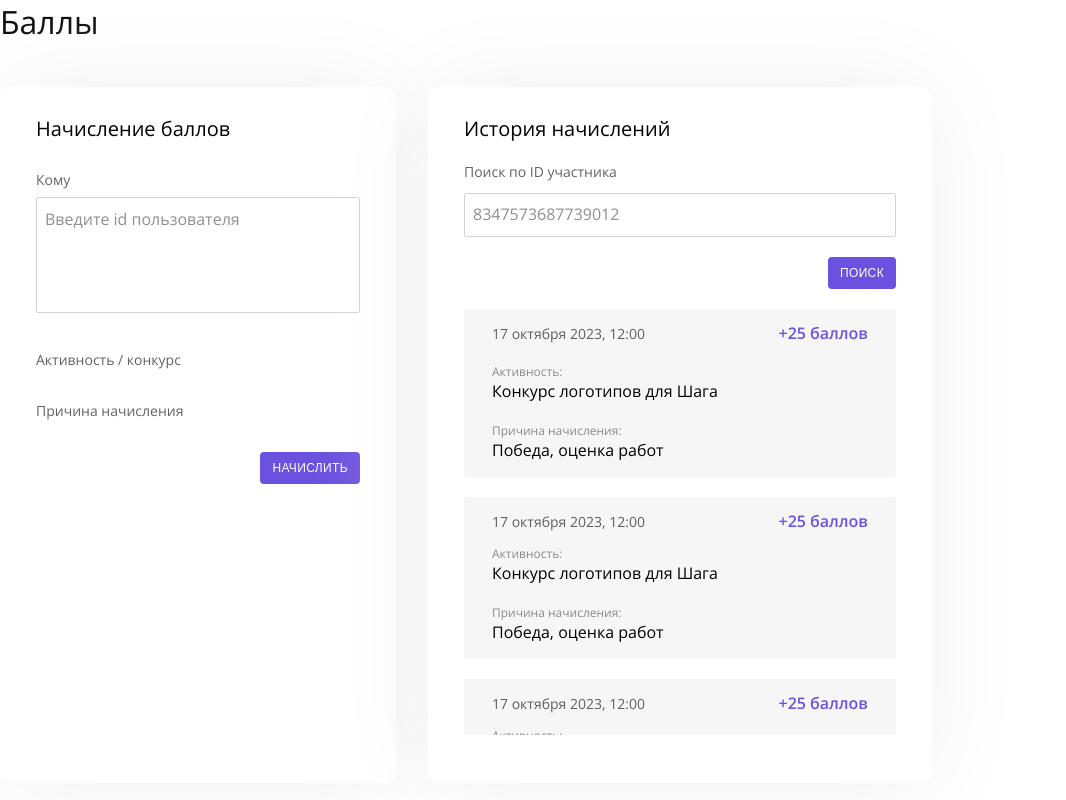
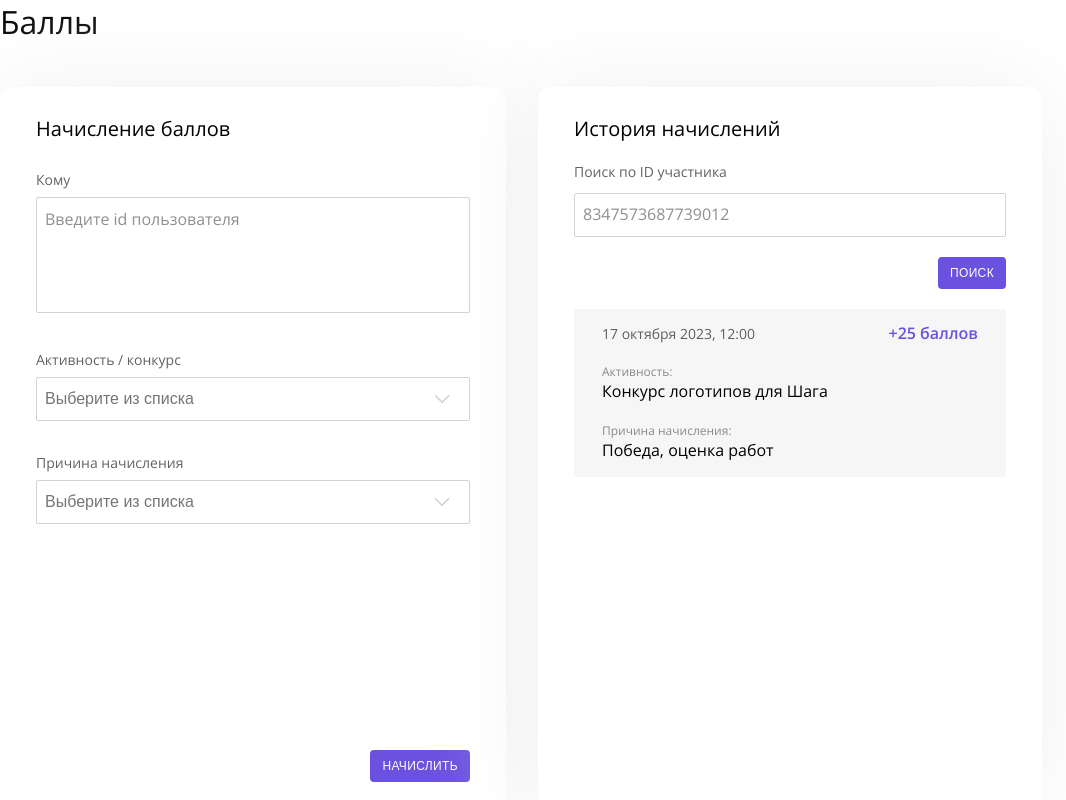
Before and after one commit to valentina-x/clovery.step, a React app: page / in a window 1280 px wide. Shown: the whole page, without its empty margins (0-1066 px from the left). Built offline with nearby package versions, Linux system fonts and the light colour scheme; the HTML template or start-up script is replaced by a standard one.

Commit message:
апгрейд селекта

```diff
--- a/src/Assets/scss/_functions.scss
+++ b/src/Assets/scss/_functions.scss
@@ -15,7 +15,7 @@
 @mixin container($width, $bgcolor) {
 	width: 100%;
 	max-width: remHandler($width);
-	height: remHandler(696);
+	height: remHandler(720);
 	padding: remHandler(28) remHandler(36) remHandler(60);
 	background-color: $bgcolor;
 	box-shadow: 0px remHandler(2) remHandler(100) #F0F0F0;
--- a/src/Components/CustomSelect/index.tsx
+++ b/src/Components/CustomSelect/index.tsx
@@ -1,184 +1,165 @@
-// import React, { useState, useRef, useEffect } from 'react';
-// import './style.scss';
+import React, { useState, useRef, useEffect } from 'react';
+import './style.scss';
 
-// import Input from '../Input/index';
-// import Title from '../Title/index';
+import Input from '../Input/index';
+import Title from '../Title/index';
 
-// interface CustomSelectProps {
-//   items: { value: string; label: string }[]; // Список элементов
-//   type: 'checkbox' | 'radio'; // Тип компонента
-//   onSelect: (selectedItems: string[]) => void; // Функция при выборе элемента
-//   showAdditionalInputs?: boolean;
-// }
+interface CustomSelectProps {
+  nameInputMain: string;
+  items: { value: string; name: string; id: string; text: string; type: string; class?: string }[];
+  // onSelect: (selectedItems: string[]) => void;
+  showAdditionalInputs?: boolean;
+}
 
-// const CustomSelect: React.FC<CustomSelectProps> = ({ items, type, onSelect }) => {
-//   const [selectedItems, setSelectedItems] = useState<string[]>([]);
-//   const selectionRef = useRef<HTMLDivElement>(null);
+const CustomSelect: React.FC<CustomSelectProps> = ({
+  nameInputMain,
+  items,
+  showAdditionalInputs,
+}) => {
+  const [selectedItems, setSelectedItems] = useState<string[]>([]);
+  const selectionRef = useRef<HTMLDivElement>(null);
 
-//   useEffect(() => {
-//     const handleDocumentClick = (event: MouseEvent) => {
-//       const target = event.target as Node;
-//       if (selectionRef.current && !selectionRef.current.contains(target)) {
-//         const input = document.querySelector('.selection__input') as HTMLElement;
-//         const list = document.querySelector('.selection__list') as HTMLElement;
-//         list.classList.remove('active');
-//         input.classList.remove('active');
-//       }
-//     };
+  useEffect(() => {
+    const handleDocumentClick = (event: MouseEvent) => {
+      const target = event.target as Node;
+      if (selectionRef.current && !selectionRef.current.contains(target)) {
+        const input = selectionRef.current.querySelector('.selection__input') as HTMLElement;
+        const list = selectionRef.current.querySelector('.selection__list') as HTMLElement;
+        list.classList.remove('active');
+        input.classList.remove('active');
+      }
+    };
 
-//     document.addEventListener('click', handleDocumentClick);
+    document.addEventListener('click', handleDocumentClick);
 
-//     return () => {
-//       document.removeEventListener('click', handleDocumentClick);
-//     };
-//   }, []);
+    return () => {
+      document.removeEventListener('click', handleDocumentClick);
+    };
+  }, []);
 
-//   const handleClick = (event: React.MouseEvent<HTMLDivElement, MouseEvent>) => {
-//     const input = event.target as HTMLElement;
-//     if (input?.classList.contains('selection__input')) {
-//       input?.classList.toggle('active');
-//       const list = (input.parentElement as HTMLElement).querySelector(
-//         '.selection__list',
-//       ) as HTMLElement;
-//       if (list) {
-//         list.classList.toggle('active');
-//       }
-//     }
-//   };
+  const handleClick = (event: React.MouseEvent<HTMLDivElement, MouseEvent>) => {
+    const input = event.currentTarget as HTMLDivElement;
+    if (input?.classList.contains('selection__input')) {
+      input?.classList.toggle('active');
+      const list = (input.parentElement as HTMLElement).querySelector(
+        '.selection__list',
+      ) as HTMLElement;
+      if (list) {
+        list.classList.toggle('active');
+      }
+    }
+  };
 
-//   const handleLabelClick = (event: React.MouseEvent<HTMLLabelElement, MouseEvent>) => {
-//     const label = event.target as HTMLLabelElement;
-//     const labelText = label.querySelector('span')?.textContent;
-//     if (labelText) {
-//       onSelect((prev) => {
-//         const isAlreadySelected = prev.includes(labelText);
-//         if (isAlreadySelected) {
-//           return prev.filter((item) => item !== labelText);
-//         } else {
-//           return [...prev, labelText];
-//         }
-//       });
+  const handleLabelClick = (event: React.MouseEvent<HTMLLabelElement, MouseEvent>) => {
+    const label = event.target as HTMLLabelElement;
+    const parentLabel = label.parentElement as HTMLElement;
+    const parentList = parentLabel.parentElement as HTMLElement;
+    const labelText = label.querySelector('span')?.textContent;
+    if (labelText) {
+      setSelectedItems((prev) => {
+        const isAlreadySelected = prev.includes(labelText);
+        if (labelText && label.classList.contains('selection__list-item_radio')) {
+          parentLabel.classList.remove('active');
+          (parentList.querySelector('.selection__input') as HTMLElement).classList.remove('active');
+          return isAlreadySelected ? prev : [labelText];
+        } else {
+          return isAlreadySelected
+            ? prev.filter((item) => item !== labelText)
+            : [...prev, labelText];
+        }
+      });
 
-//       onSelect((prev) => {
-//         const input = document.querySelector(
-//           '.selection__input input[name="reason_all"]',
-//         ) as HTMLInputElement;
-//         if (input) {
-//           input.value = prev.join(', ');
-//           input.placeholder = prev.join(', ');
-//         }
-//         return prev;
-//       });
-//     }
+      setSelectedItems((prev) => {
+        const input = parentList.querySelector(
+          `.selection__input input[name='${nameInputMain}']`,
+        ) as HTMLInputElement;
+        if (input) {
+          if (prev.length === 0) {
+            input.value = ''; // Устанавливаем пустую строку, если нет выбранных элементов
+            input.placeholder = 'Выберите из списка'; // Восстанавливаем начальный текст
+          } else {
+            input.value = prev.join(', ');
+            input.placeholder = prev.join(', ');
+          }
+        }
+        return prev;
+      });
+    }
 
-//     if (label.classList.contains('selection__list-item--other')) {
-//       const dopinputs = document.querySelector('.dopinputs') as HTMLElement;
-//       // const inputs: NodeListOf<HTMLInputElement> = dopinputs.querySelectorAll('input');
-//       const list = document.querySelector('.selection__list') as HTMLElement;
-//       list.classList.remove('active');
-//       if (dopinputs.classList.contains('dopinputs_hidden')) {
-//         dopinputs.classList.remove('dopinputs_hidden');
-//         // inputs.forEach((input) => {
-//         //   input.required = true;
-//         // });
-//       } else {
-//         dopinputs.classList.add('dopinputs_hidden');
-//         // inputs.forEach((input) => {
-//         //   input.required = false;
-//         // });
-//       }
-//     }
-//   };
+    if (label.classList.contains('selection__list-item--other')) {
+      const list = label.parentNode as HTMLElement;
+      const dopinputs = document.querySelector('.dopinputs') as HTMLElement;
+      list.classList.remove('active');
+      if (dopinputs.classList.contains('dopinputs_hidden')) {
+        dopinputs.classList.remove('dopinputs_hidden');
+      } else {
+        dopinputs.classList.add('dopinputs_hidden');
+      }
+    }
+  };
 
-//   return (
-//     <>
-//       <div ref={selectionRef} className='selection margin--mb32'>
-//         <div className='selection__item'>
-//           <div className='selection__input' onClick={handleClick}>
-//             <input
-//               type='text'
-//               name='reason_all'
-//               value=''
-//               placeholder='Выберите из списка'
-//               disabled
-//             />
-//             <svg>
-//               <use xlinkHref='#s_chevron-down'></use>
-//             </svg>
-//           </div>
-//           <div className='selection__list'>
-//             <input type='checkbox' value='5' name='participation' id='participation' />
-//             <label
-//               htmlFor='participation'
-//               className='selection__list-item'
-//               onClick={handleLabelClick}
-//             >
-//               <svg>
-//                 <use xlinkHref='#s_check'></use>
-//               </svg>
-//               <span>Участие (+5)</span>
-//             </label>
-//             <input type='checkbox' value='10' name='prizeplace' id='prizeplace' />
-//             <label htmlFor='prizeplace' className='selection__list-item' onClick={handleLabelClick}>
-//               <svg>
-//                 <use xlinkHref='#s_check'></use>
-//               </svg>
-//               <span>Призовое место (+10)</span>
-//             </label>
-//             <input type='checkbox' value='20' name='victory' id='victory' />
-//             <label htmlFor='victory' className='selection__list-item' onClick={handleLabelClick}>
-//               <svg>
-//                 <use xlinkHref='#s_check'></use>
-//               </svg>
-//               <span>Победа (+20)</span>
-//             </label>
-//             <input type='checkbox' value='20' name='evaluation' id='evaluation' />
-//             <label htmlFor='evaluation' className='selection__list-item' onClick={handleLabelClick}>
-//               <svg>
-//                 <use xlinkHref='#s_check'></use>
-//               </svg>
-//               <span>Оценка работ (+5)</span>
-//             </label>
-//             <input type='checkbox' value='0' name='other' id='other' />
-//             <label
-//               htmlFor='other'
-//               className='selection__list-item selection__list-item--other'
-//               onClick={handleLabelClick}
-//             >
-//               <svg>
-//                 <use xlinkHref='#s_check'></use>
-//               </svg>
-//               <span>Другое...</span>
-//             </label>
-//           </div>
-//         </div>
-//       </div>
-//       {showAdditionalInputs && (
-//         <div className='dopinputs dopinputs_hidden'>
-//           <label className='margin margin--mb32'>
-//             <Title className='title title--size14 title--mb8'>Введите причину начисления</Title>
-//             <Input
-//               type='text'
-//               className='input input--text'
-//               name='reason'
-//               placeholder='Введите текст'
-//             />
-//           </label>
-//           <label>
-//             <Title className='title title--size14 title--mb8'>Количество баллов</Title>
-//             <Input
-//               type='number'
-//               className='input input--text'
-//               name='points'
-//               placeholder='0'
-//               min='5'
-//               max='100'
-//             />
-//           </label>
-//         </div>
-//       )}
-//     </>
-//   );
-// };
+  return (
+    <>
+      <div ref={selectionRef} className='selection margin--mb32'>
+        <div className='selection__item'>
+          <div className='selection__input' onClick={handleClick}>
+            <input
+              type='text'
+              name={nameInputMain}
+              value=''
+              placeholder='Выберите из списка'
+              disabled
+            />
+            <svg>
+              <use xlinkHref='#s_chevron-down'></use>
+            </svg>
+          </div>
 
-// export default CustomSelect;
+          <div className='selection__list'>
+            {items.map((item) => (
+              <React.Fragment key={item.id}>
+                <input type={item.type} value={item.value} name={item.name} id={item.id} />
+                <label
+                  htmlFor={item.id}
+                  className={`selection__list-item ${item.class}`}
+                  onClick={handleLabelClick}
+                >
+                  <svg>
+                    <use xlinkHref='#s_check'></use>
+                  </svg>
+                  <span>{item.text}</span>
+                </label>
+              </React.Fragment>
+            ))}
+          </div>
+        </div>
+      </div>
+      {showAdditionalInputs && (
+        <div className='dopinputs dopinputs_hidden'>
+          <label className='margin margin--mb32'>
+            <Title className='title title--size14 title--mb8'>Введите причину начисления</Title>
+            <Input
+              type='text'
+              className='input input--text'
+              name='reason'
+              placeholder='Введите текст'
+            />
+          </label>
+          <label>
+            <Title className='title title--size14 title--mb8'>Количество баллов</Title>
+            <Input
+              type='number'
+              className='input input--text'
+              name='points'
+              placeholder='0'
+              min='5'
+              max='100'
+            />
+          </label>
+        </div>
+      )}
+    </>
+  );
+};
+
+export default CustomSelect;
--- a/src/Components/CustomSelect/style.scss
+++ b/src/Components/CustomSelect/style.scss
@@ -1,7 +1,6 @@
 @import "../../Assets/scss/default-import";
 
 /* CUSTOM SELECT STYLES */
-
 
 .selection {
 	display: flex;
@@ -99,7 +98,7 @@
 		opacity: 0;
 		visibility: hidden;
 		box-sizing: border-box;
-		padding: remHandler(10) 0;
+		padding: remHandler(4) 0;
 		box-shadow: 3px 10px 20px rgba(230, 230, 230, 0.5);
 		border-radius: 4px;
 		pointer-events: none;
--- a/src/Components/ParticipantIDCard/index.tsx
+++ b/src/Components/ParticipantIDCard/index.tsx
@@ -54,36 +54,6 @@ export default function ParticipantID({ onSubmit }: IParticipantIDProps) {
           <Title className='title title--size12 title--mt9'>Причина начисления:</Title>
           <Title className='title title--size16r'>Победа, оценка работ</Title>
         </div>
-        <div className='participantid__info'>
-          <div className='participantid__info-points'>
-            <Title className='title title--size14'>17 октября 2023, 12:00</Title>
-            <Title className='title title--size16r title--purple title--mode'>+25 баллов</Title>
-          </div>
-          <Title className='title title--size12 title--mt9'>Активность:</Title>
-          <Title className='title title--size16r title--mb20'>Конкурс логотипов для Шага</Title>
-          <Title className='title title--size12 title--mt9'>Причина начисления:</Title>
-          <Title className='title title--size16r'>Победа, оценка работ</Title>
-        </div>
-        <div className='participantid__info'>
-          <div className='participantid__info-points'>
-            <Title className='title title--size14'>17 октября 2023, 12:00</Title>
-            <Title className='title title--size16r title--purple title--mode'>+25 баллов</Title>
-          </div>
-          <Title className='title title--size12 title--mt9'>Активность:</Title>
-          <Title className='title title--size16r title--mb20'>Конкурс логотипов для Шага</Title>
-          <Title className='title title--size12 title--mt9'>Причина начисления:</Title>
-          <Title className='title title--size16r'>Победа, оценка работ</Title>
-        </div>
-        <div className='participantid__info'>
-          <div className='participantid__info-points'>
-            <Title className='title title--size14'>17 октября 2023, 12:00</Title>
-            <Title className='title title--size16r title--purple title--mode'>+25 баллов</Title>
-          </div>
-          <Title className='title title--size12 title--mt9'>Активность:</Title>
-          <Title className='title title--size16r title--mb20'>Конкурс логотипов для Шага</Title>
-          <Title className='title title--size12 title--mt9'>Причина начисления:</Title>
-          <Title className='title title--size16r'>Победа, оценка работ</Title>
-        </div>
       </div>
     </div>
   );
--- a/src/Components/PointsAwarding/index.tsx
+++ b/src/Components/PointsAwarding/index.tsx
@@ -5,7 +5,7 @@ import './style.scss';
 import Button from '../Button/index';
 import Title from '../Title/index';
 import Textarea from '../Textarea/index';
-// import CustomSelect from '../CustomSelect/index';
+import CustomSelect from '../CustomSelect/index';
 
 /* types data form */
 import { PointsAwardingFields } from '../PointsAwarding/types';
@@ -42,11 +42,76 @@ export default function PointsAwarding({ onSubmit }: IPointsAwardingProps) {
 
       <label className='margin margin--mb32'>
         <Title className='title title--size14 title--mb8'>Активность / конкурс</Title>
+        <CustomSelect
+          nameInputMain='activity'
+          showAdditionalInputs={false}
+          items={[
+            {
+              value: 'journalism',
+              name: 'activity_item',
+              id: 'journalism',
+              text: 'Журналистика',
+              type: 'radio',
+              class: 'selection__list-item_radio',
+            },
+            {
+              value: 'design',
+              name: 'activity_item',
+              id: 'design',
+              text: 'Дизайн',
+              type: 'radio',
+              class: 'selection__list-item_radio',
+            },
+            {
+              value: 'copywriting',
+              name: 'activity_item',
+              id: 'copywriting',
+              text: 'Копирайтинг',
+              type: 'radio',
+              class: 'selection__list-item_radio',
+            },
+          ]}
+        />
       </label>
 
-      <label className='margin margin--mb32'>
+      <label className='margin'>
         <Title className='title title--size14 title--mb8'>Причина начисления</Title>
-        {/* <CustomSelect showAdditionalInputs={true} items={...} type={...} onSelect={...} /> */}
+        <CustomSelect
+          nameInputMain='reason_all'
+          showAdditionalInputs={true}
+          items={[
+            {
+              value: '5',
+              name: 'participation',
+              id: 'participation',
+              text: 'Участие (+5)',
+              type: 'checkbox',
+            },
+            {
+              value: '10',
+              name: 'prizeplace',
+              id: 'prizeplace',
+              text: 'Призовое место (+10)',
+              type: 'checkbox',
+            },
+            { value: '20', name: 'victory', id: 'victory', text: 'Победа (+20)', type: 'checkbox' },
+            {
+              value: '5',
+              name: 'evaluation',
+              id: 'evaluation',
+              text: 'Оценка работ (+5)',
+              type: 'checkbox',
+            },
+            {
+              value: '0',
+              name: 'other',
+              id: 'other',
+              text: 'Другое...',
+              type: 'checkbox',
+              class: 'selection__list-item--other',
+            },
+          ]}
+        />
       </label>
 
       <Button className='button button--purple button--alignment' type='submit'>
--- a/src/Components/PointsAwarding/style.scss
+++ b/src/Components/PointsAwarding/style.scss
@@ -3,5 +3,5 @@
 /* POINTS AWARDING STYLES */
 
 .pointsawardingform {
-	@include container(396, $white);
+	@include container(506, $white);
 }
```
